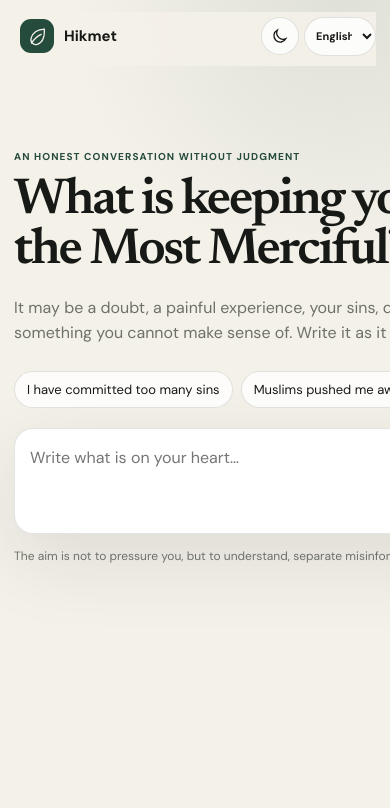
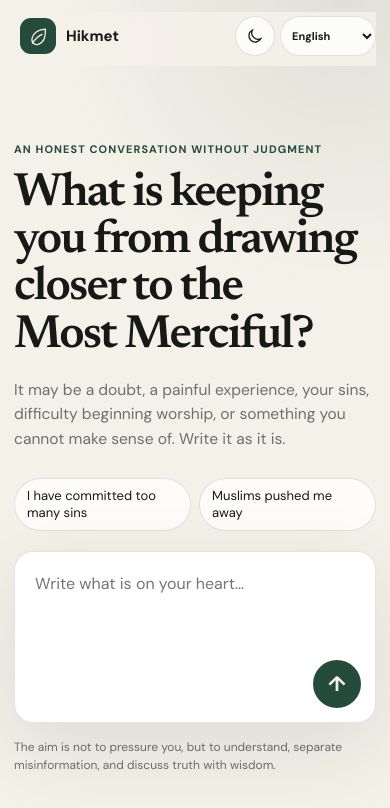
Before and after one commit to servant885/contemplator, a website: page index.html in a window 390 px wide. Drawn offline with Linux system fonts and the light colour scheme.

Commit message:
Add files via upload

```diff
--- a/styles.css
+++ b/styles.css
@@ -271,3 +271,268 @@ textarea{font-size:16px}
 }
 
 .composer-wrap{bottom:var(--keyboard-offset,0px)}
+
+
+/* ===== Hikmet definitive mobile overflow fix ===== */
+html,
+body{
+  width:100%;
+  max-width:100%;
+  min-width:0;
+  overflow-x:hidden!important;
+}
+
+.shell,
+.topbar,
+.welcome-view,
+.welcome-content,
+.chat-view,
+.messages,
+.composer-wrap,
+.welcome-composer,
+.chat-composer{
+  min-width:0;
+  max-width:100%;
+}
+
+.shell{
+  width:100%;
+  overflow-x:clip;
+}
+
+.welcome-content{
+  width:100%;
+}
+
+.welcome-content h1,
+.welcome-content>p,
+.trust-note{
+  width:100%;
+  max-width:100%;
+  min-width:0;
+  overflow-wrap:break-word;
+  word-break:normal;
+}
+
+.prompt-chips{
+  width:100%;
+  max-width:100%;
+}
+
+.welcome-composer,
+.chat-composer{
+  width:100%;
+}
+
+.welcome-composer textarea,
+.chat-composer textarea{
+  width:100%;
+  max-width:100%;
+  min-width:0;
+}
+
+/*
+  iPhone Safari can occasionally expose a wider layout viewport.
+  Treat all tablet-and-below widths as the compact layout.
+*/
+@media(max-width:900px){
+  .shell{
+    width:100%;
+    max-width:100vw;
+    padding-left:clamp(12px,4vw,22px);
+    padding-right:clamp(12px,4vw,22px);
+  }
+
+  .topbar{
+    width:100%;
+    gap:10px;
+  }
+
+  .brand{
+    flex:1 1 auto;
+    min-width:0;
+  }
+
+  .brand>span:last-child{
+    overflow:hidden;
+    text-overflow:ellipsis;
+    white-space:nowrap;
+  }
+
+  .top-actions{
+    flex:0 0 auto;
+  }
+
+  .language-select{
+    width:auto;
+    max-width:112px;
+  }
+
+  .welcome-view{
+    width:100%;
+    min-height:calc(100dvh - 70px);
+    display:block;
+    padding:clamp(46px,9vh,82px) 0 90px;
+  }
+
+  .welcome-content{
+    width:100%;
+    max-width:100%;
+  }
+
+  .eyebrow{
+    max-width:100%;
+    font-size:clamp(10px,2.8vw,12px);
+    line-height:1.45;
+    letter-spacing:.1em;
+  }
+
+  .welcome-content h1{
+    width:100%;
+    max-width:100%;
+    font-size:clamp(39px,10.5vw,64px);
+    line-height:1.01;
+    letter-spacing:-.04em;
+    text-wrap:balance;
+    hyphens:auto;
+  }
+
+  .welcome-content>p{
+    width:100%;
+    max-width:100%;
+    font-size:clamp(15px,4vw,18px);
+    line-height:1.58;
+  }
+
+  /*
+    Wrap suggestions instead of allowing them to make the document wider.
+    Show only the first two on very small screens for a calmer first view.
+  */
+  .prompt-chips{
+    display:flex;
+    flex-wrap:wrap;
+    overflow:visible;
+    gap:8px;
+  }
+
+  .prompt-chip{
+    max-width:100%;
+    min-width:0;
+    white-space:normal;
+    text-align:left;
+    overflow-wrap:break-word;
+    line-height:1.3;
+  }
+
+  .welcome-composer{
+    position:relative;
+    display:block;
+    width:100%;
+    min-height:170px;
+    padding:0;
+    overflow:hidden;
+  }
+
+  .welcome-composer textarea{
+    display:block;
+    width:100%;
+    min-height:170px;
+    max-height:260px;
+    margin:0;
+    padding:20px 70px 62px 20px;
+    border:0;
+    border-radius:inherit;
+  }
+
+  .welcome-composer .send-button{
+    position:absolute;
+    right:14px;
+    bottom:14px;
+    width:48px;
+    height:48px;
+  }
+
+  html[dir="rtl"] .welcome-composer textarea{
+    padding:20px 20px 62px 70px;
+  }
+
+  html[dir="rtl"] .welcome-composer .send-button{
+    right:auto;
+    left:14px;
+  }
+
+  .trust-note{
+    margin-top:15px!important;
+    font-size:12px!important;
+    line-height:1.5!important;
+  }
+
+  .message{
+    min-width:0;
+    max-width:min(92%,680px);
+    overflow-wrap:anywhere;
+  }
+
+  .composer-wrap{
+    width:100%;
+    max-width:100vw;
+  }
+}
+
+@media(max-width:520px){
+  .shell{
+    padding-left:14px;
+    padding-right:14px;
+  }
+
+  .brand-mark{
+    width:36px;
+    height:36px;
+  }
+
+  .icon-button{
+    width:40px;
+    height:40px;
+  }
+
+  .language-select{
+    max-width:96px;
+    height:40px;
+  }
+
+  .welcome-content h1{
+    font-size:clamp(40px,12vw,52px);
+  }
+
+  .prompt-chip{
+    flex:1 1 calc(50% - 4px);
+    font-size:13px;
+  }
+
+  .prompt-chip:nth-child(n+3){
+    display:none;
+  }
+}
+
+@media(max-width:360px){
+  .shell{
+    padding-left:10px;
+    padding-right:10px;
+  }
+
+  .brand>span:last-child{
+    display:none;
+  }
+
+  .language-select{
+    max-width:82px;
+  }
+
+  .welcome-content h1{
+    font-size:38px;
+  }
+
+  .prompt-chip{
+    flex-basis:100%;
+  }
+}
```
